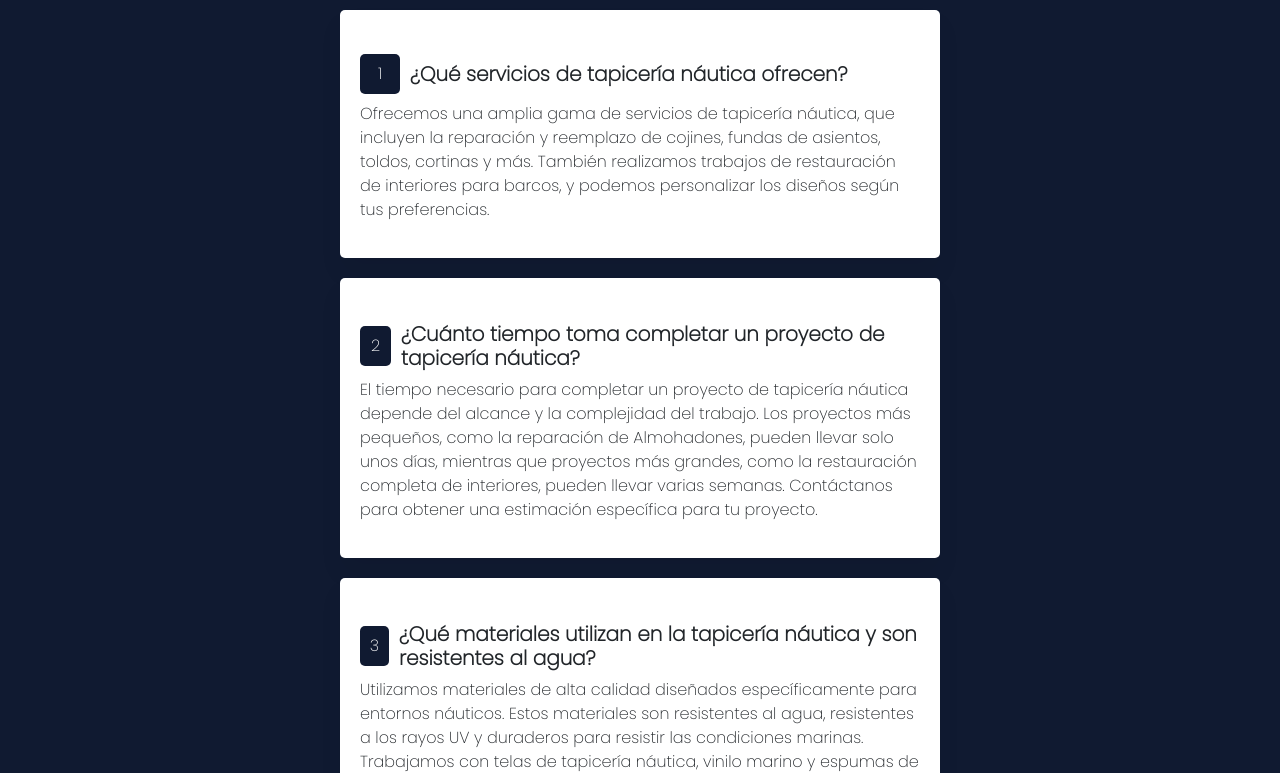
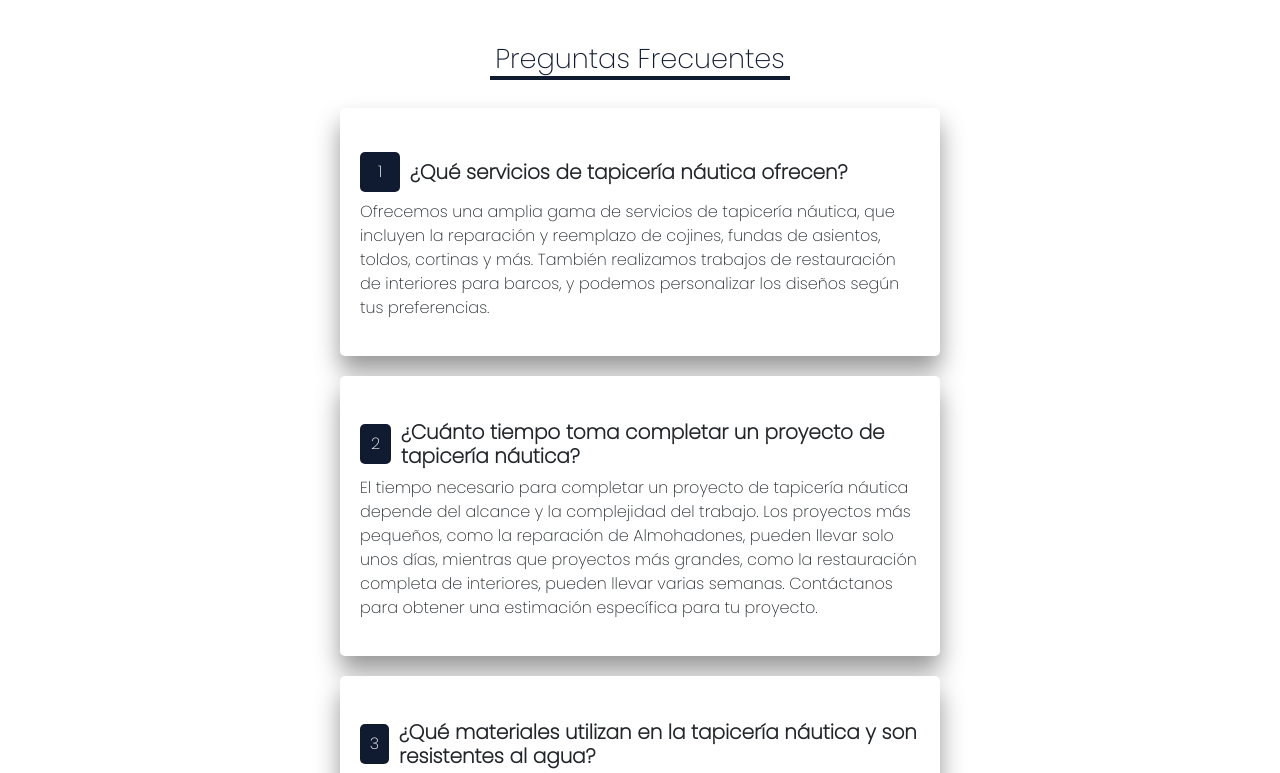
Before and after one commit to MartinGuerrero78/pre-entrega-Martin-Guerrero-main, a plain HTML site: page page/preguntas-frecuentes.html in a window 1280 px wide. Shown: the part 119-892 px from the top of the page. Drawn offline with nearby package versions, Linux system fonts and the light colour scheme.

Commit message:
retoques en la sección Preguntas Frecuentes

```diff
--- a/css/style.css
+++ b/css/style.css
@@ -228,6 +228,9 @@ h2{
     background-color: #101A31;
 }
 
+p{
+    font-weight: 500;
+}
 
 
 /* Acá empieza la sección trabajos */
@@ -294,12 +297,17 @@ address {
 
 /* Acá empieza la sección Preguntas Frecuentes */
 
+.title-preg{
+    font-size: 1.7rem;
+    margin-top: 100px;
+}
+
 .body-question{
     display: flex;
     justify-content: center;
     align-items: center;
     min-height: 100vh;
-    background: #101A31;
+    background: #fff;
     padding-bottom: 50px;
 }
 
@@ -322,7 +330,7 @@ h5{
 .container-question .tab{
     background: #fff;
     padding: 20px 20px;
-    box-shadow: 0 15px 25px rgba(0,0,0,0.05);
+    box-shadow: 0 15px 25px rgba(0, 0, 0, 0.411);
     border-radius: 5px;
     overflow: hidden;
 }
@@ -357,6 +365,16 @@ h5{
 .container-question h5{
     font-weight: 600;
 }
+
+.container-question h2::after {
+    content: "";
+    width: 300px;
+    height: 4px;
+    display: block;
+    margin: 0 auto;
+    background-color: #101A31;
+}
+
 
 /* Finaliza */
 
--- a/page/preguntas-frecuentes.html
+++ b/page/preguntas-frecuentes.html
@@ -43,7 +43,7 @@
     </header>
     <main class="body-question">
         <div class="container-question">
-            <h2>Preguntas Frecuentes</h2>
+            <h2 class="title-preg">Preguntas Frecuentes</h2>
             <div class="tab">
                 <input type="radio" name="acc" id="acc1">
                 <label for="acc1">
```
